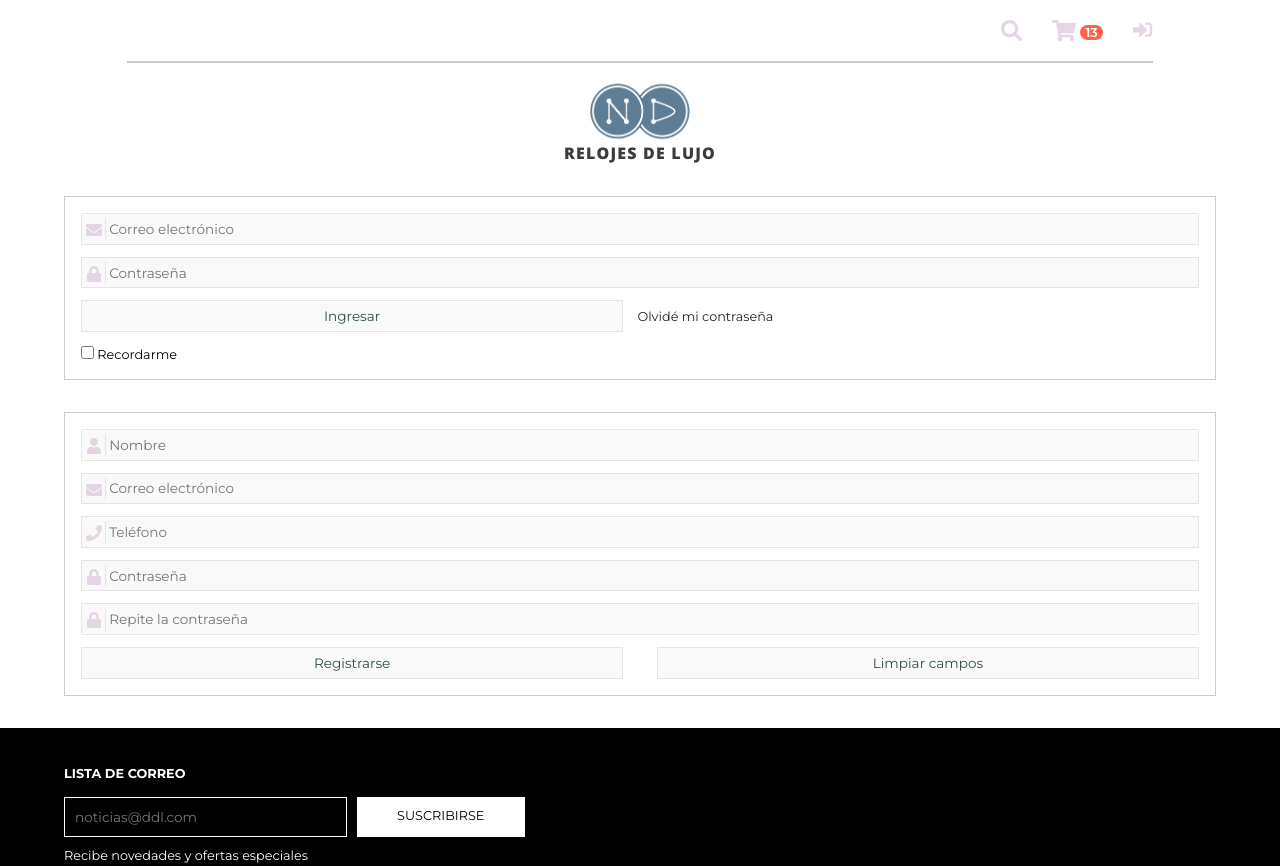
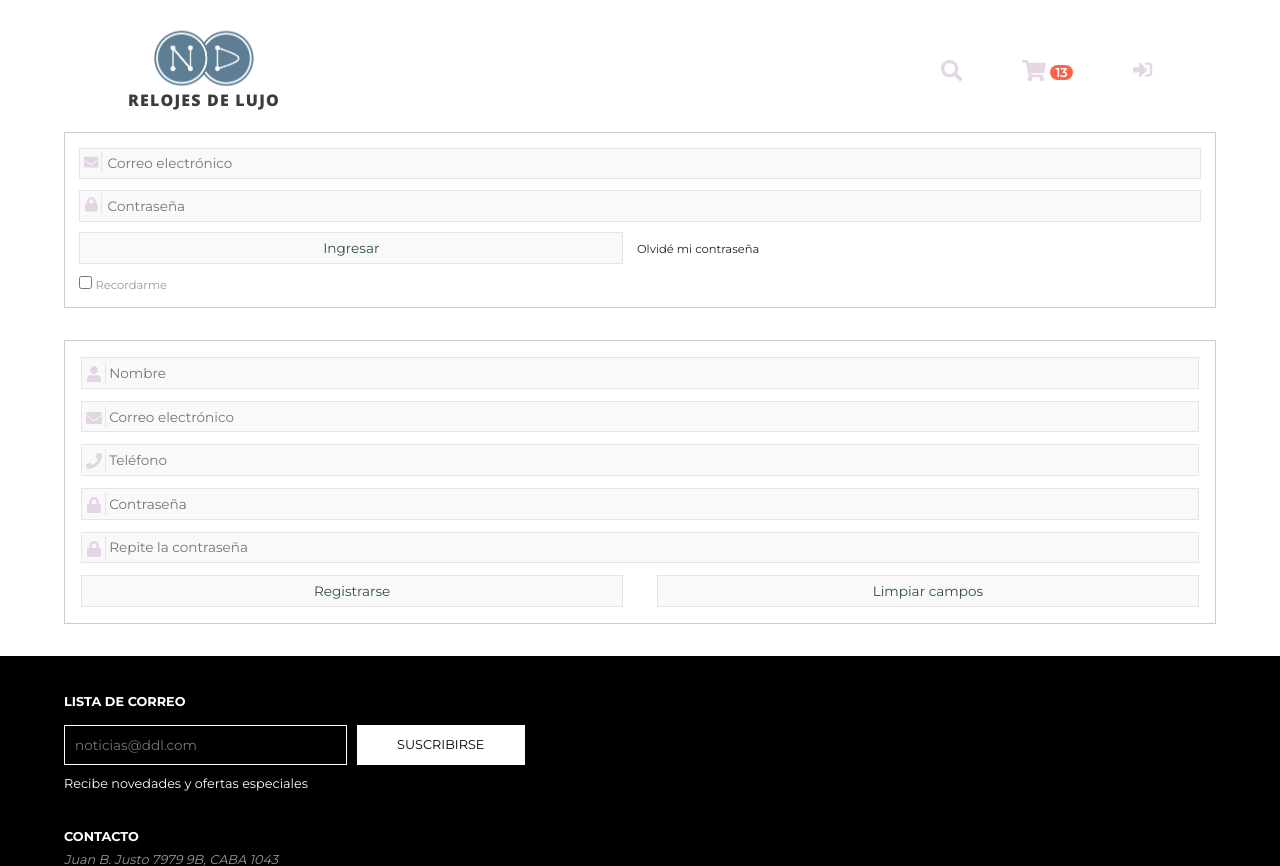
Before and after one commit to MrEscape54/DigitalHouse, a PHP site: page /login.html in a window 1280 px wide. Shown: the top 866 px of the page. Run offline with PHP 8.4, Linux system fonts and the light colour scheme; some libraries are stand-ins or nearby versions.

Commit message:
boludeses

```diff
--- a/contacto.html
+++ b/contacto.html
@@ -22,7 +22,7 @@
             </div>
 
             <div class="login">
-                <a href="#"> <i class="fas fa-sign-in-alt fa-lg"></i></a>
+                <a href="login.html"> <i class="fas fa-sign-in-alt fa-lg"></i></a>
             </div>
         </div>
         <hr style="border:0.2px solid #ccc; width: 80%;">
@@ -36,7 +36,7 @@
         <img class="map" src="img/map.PNG" alt="mapa con direccion">
         <div class="google-map">
             <a href="https://www.google.com.ar/maps/place/Lima+1111,+C1073AAW+CABA/@-34.6211613,-58.3887272,15.25z/data=!4m5!3m4!1s0x95bccb28ea8781cb:0x950feb519009506e!8m2!3d-34.6210713!4d-58.3816733"
-                class="boton-tr" target="_blank">Ver mapa</a>
+                class="boton-tr boton-mapa" target="_blank">Ver mapa</a>
         </div>
         <div class="contact">
             <form>
--- a/css/style.css
+++ b/css/style.css
@@ -6,8 +6,7 @@ svg{
     color: #DCDC;
 }
 
-.search-scart{
-
+.search-scart {
     margin: 20px auto;
     display: flex;
     justify-content: space-around;
@@ -329,16 +328,35 @@ footer a, footer address{
 
 @media (min-width: 768px) {
 /*nav*/
+
   .search-scart {
-    display: flex;
-    justify-content: flex-end;
+    float: right;
     padding-right: 10%;
-    position: relative;
+    margin-top: 60px;
   }
 
   .scart {
-    padding: 0 30px;
+    padding: 0 60px;
   }
+
+  .logo-container {
+    float: left;
+    padding-left: 10%;
+    margin-top: 25px;
+  }
+
+  .logo-container img {
+    margin: 0 auto;
+  }
+
+  hr {
+    display: none;
+  }
+
+  #MainNavOuter {
+    clear: both;
+  }
+
 /*marcas destacadas*/
   .destacados {
     display: flex;
@@ -375,11 +393,21 @@ footer a, footer address{
 
 /*---faq.html---*/
 
+  .faq-msg {
+    clear: both;
+  }
+
   .question {
     text-align: left;
   }
 
 }
+
+/*---LOGIN---*/
+
+  .login-page {
+    clear: both;
+  }
 
 /*------- ¡¡¡ LAPTOP 1024PX !!! -------*/
 
@@ -402,4 +430,11 @@ footer a, footer address{
     font-size: 1em;
   }
 
+
+/*---CONTACTO---*/
+
+  .boton-mapa {
+    width: 20%;
+  }
+
 }
--- a/faq.html
+++ b/faq.html
@@ -21,7 +21,7 @@
             </div>
 
             <div class="login">
-                <a href="#"> <i class="fas fa-sign-in-alt fa-lg"></i></a>
+                <a href="login.html"> <i class="fas fa-sign-in-alt fa-lg"></i></a>
             </div>
         </div>
         <hr style="border:0.2px solid #ccc; width: 80%;">
--- a/login.html
+++ b/login.html
@@ -22,7 +22,7 @@
             </div>
 
             <div class="login">
-                <a href="#"> <i class="fas fa-sign-in-alt fa-lg"></i></a>
+                <a href="login.html"> <i class="fas fa-sign-in-alt fa-lg"></i></a>
             </div>
         </div>
         <hr style="border:0.2px solid #ccc; width: 80%;">
@@ -32,8 +32,8 @@
             <h4>RELOJES DE LUJO</h4>
         </div>
     </header>
-    <main>
-        <div class="contact loginx">
+    <main class="login-page">
+        <div class="contact login">
             <form>
                 <div class="input-group input-group-icon">
                     <input type="email" placeholder="Correo electrónico" />
```
